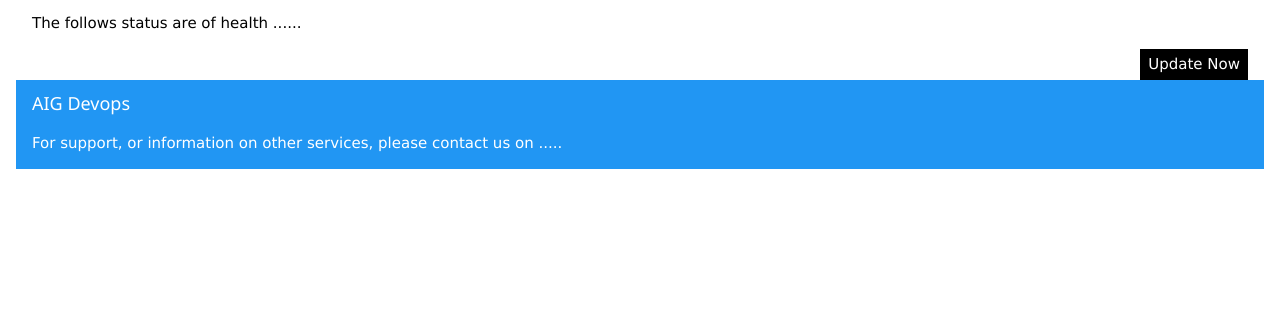
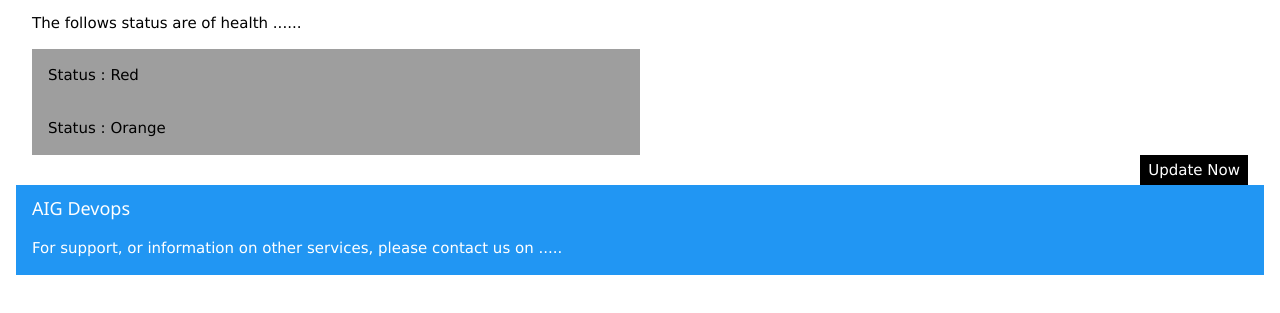
Before and after one commit to iot-ire-tech/devops-dashboard, a plain HTML site: page index.html in a window 1280 px wide. Shown: the part 285-598 px from the top of the page. Drawn offline with nearby package versions, Linux system fonts and the light colour scheme.

Commit message:
Update index.html

```diff
--- a/index.html
+++ b/index.html
@@ -33,6 +33,18 @@
 	<div id="MirocService" class="w3-container dash">
 	  <h2>Applications Health Points</h2>
 	  <p>The follows status are of health ......</p>
+
+	<div class="w3-row">
+  		<div class="w3-col w3-container m6 l6 w3-gray">
+    			<p>Status : Red</p>
+  		</div>
+	</div>
+	<div class="w3-row">
+  		<div class="w3-col w3-container m6 l6 w3-gray">
+    			<p>Status : Orange</p>
+  		</div>
+	</div>
+
 	<button id="btnUpdate" class="w3-btn w3-padding-small w3-black w3-right "  tabindex="" >Update Now</button>
 	</div>
 
```
